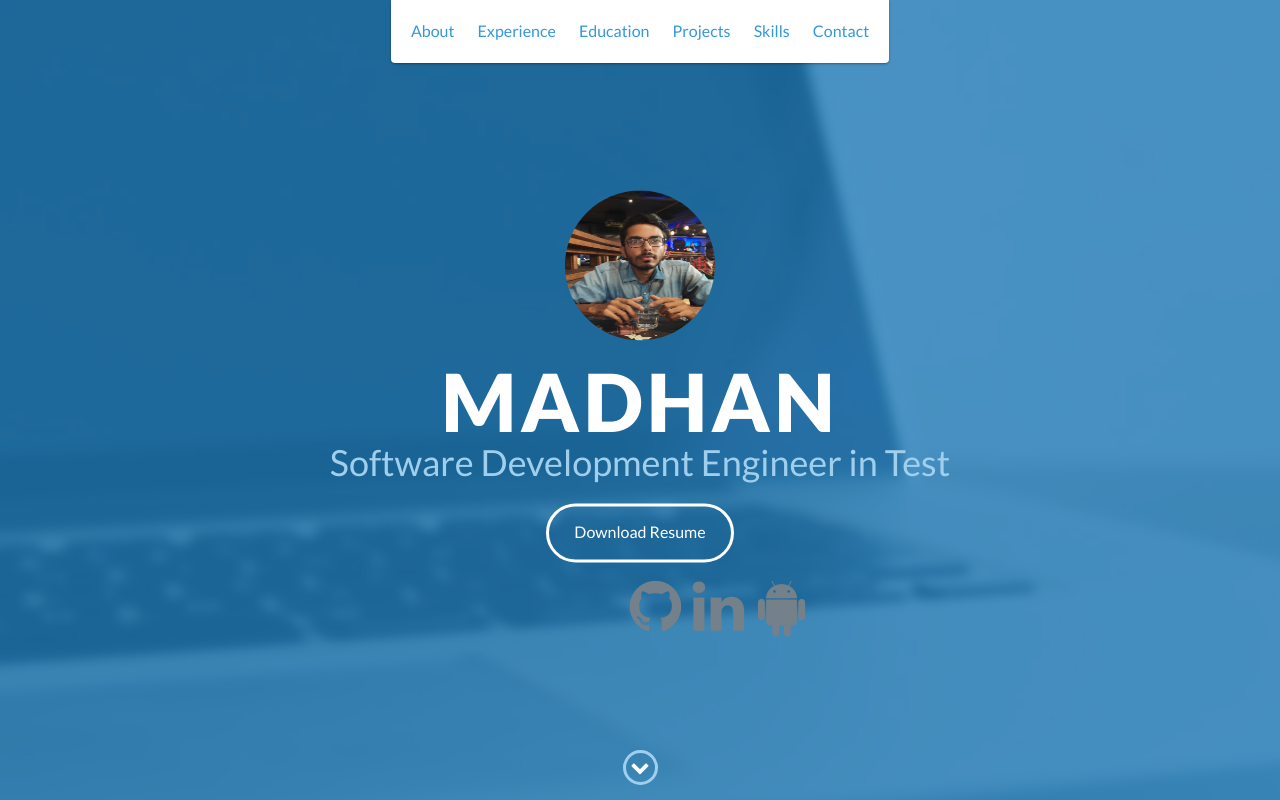
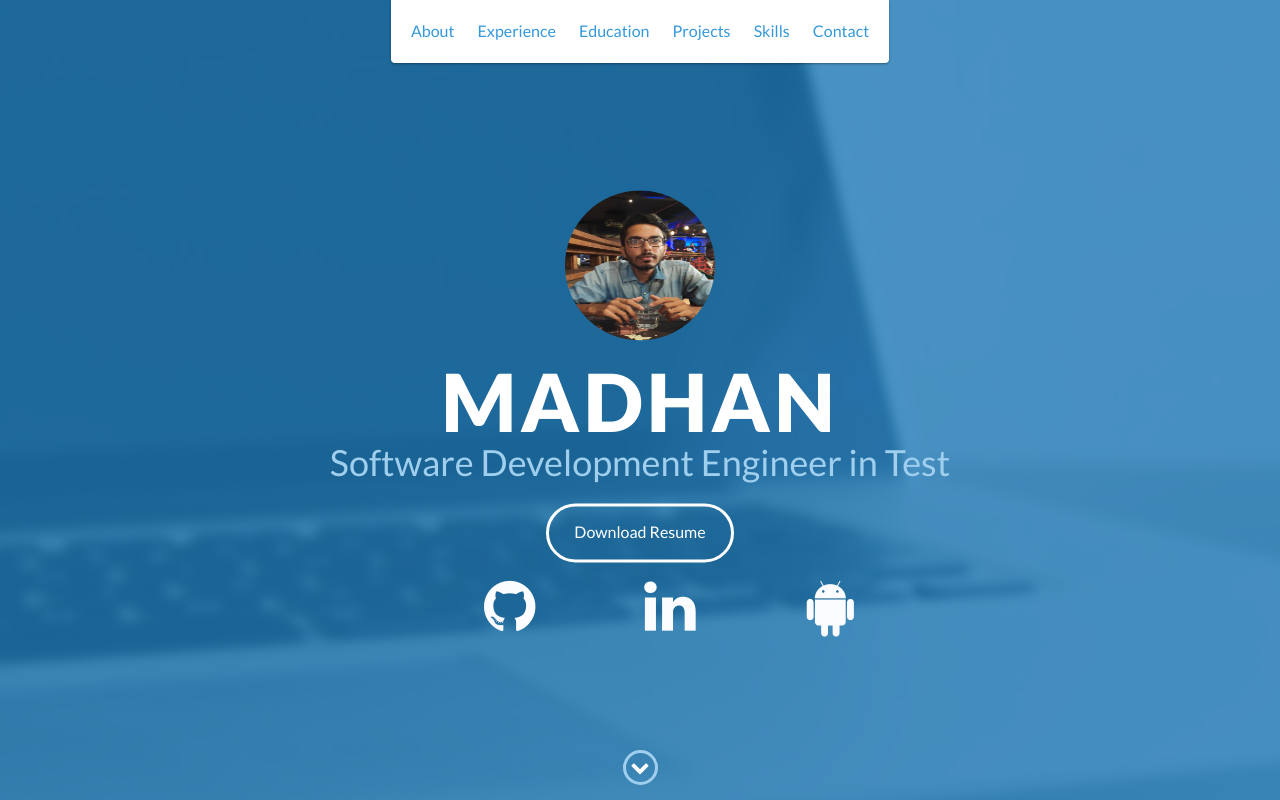
Before and after one commit to madhank93/portfolio-v1, a website: page index.html in a window 1280 px wide. Shown: the top 800 px of the page. Drawn offline with nearby package versions, Linux system fonts and the light colour scheme.

Commit message:
changing color and width

```diff
--- a/css/styles.css
+++ b/css/styles.css
@@ -51,14 +51,13 @@ body.active {
 	display: inline-block;
 	padding-left: 3em;
 	height: 3.5rem;
-	width: 3.5rem;
 	font-size: 1.25em;
 	list-style: none
 }
 
 .social-new a {
 	display: block;
-	color: #74808a;
+	color: hsl(210, 100%, 99%);
 	padding: 10px
 }
 
```
